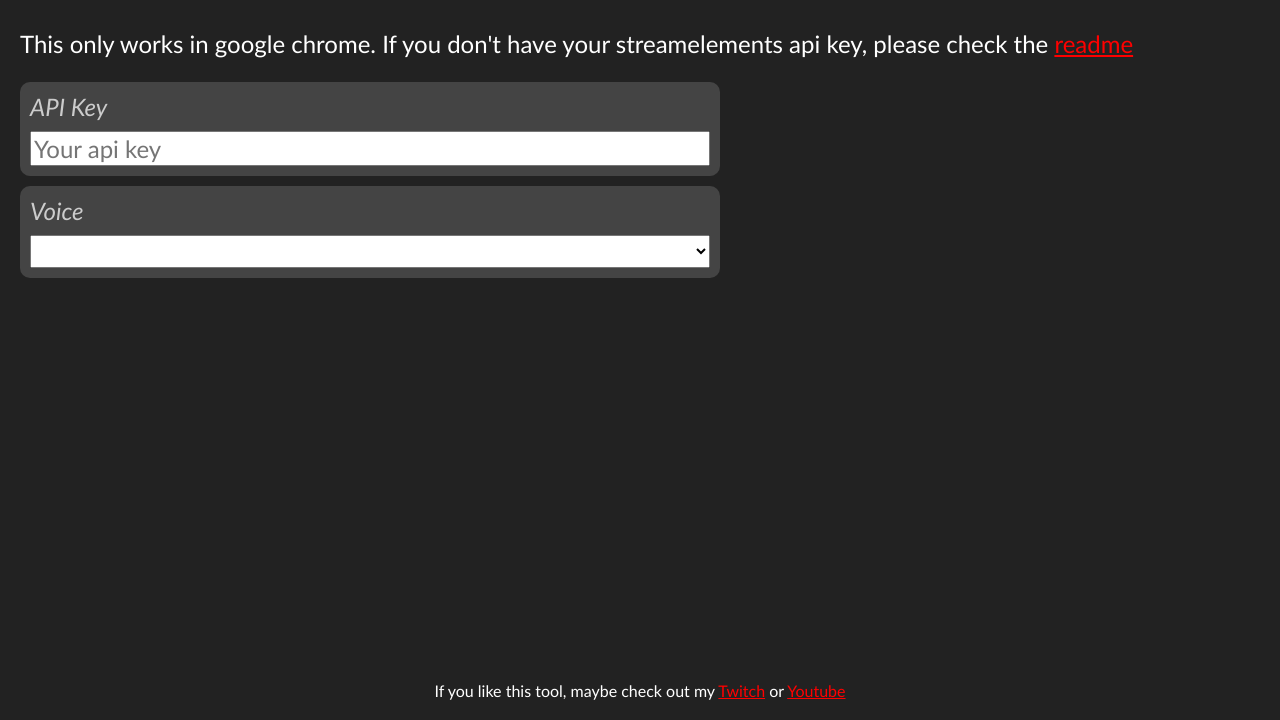
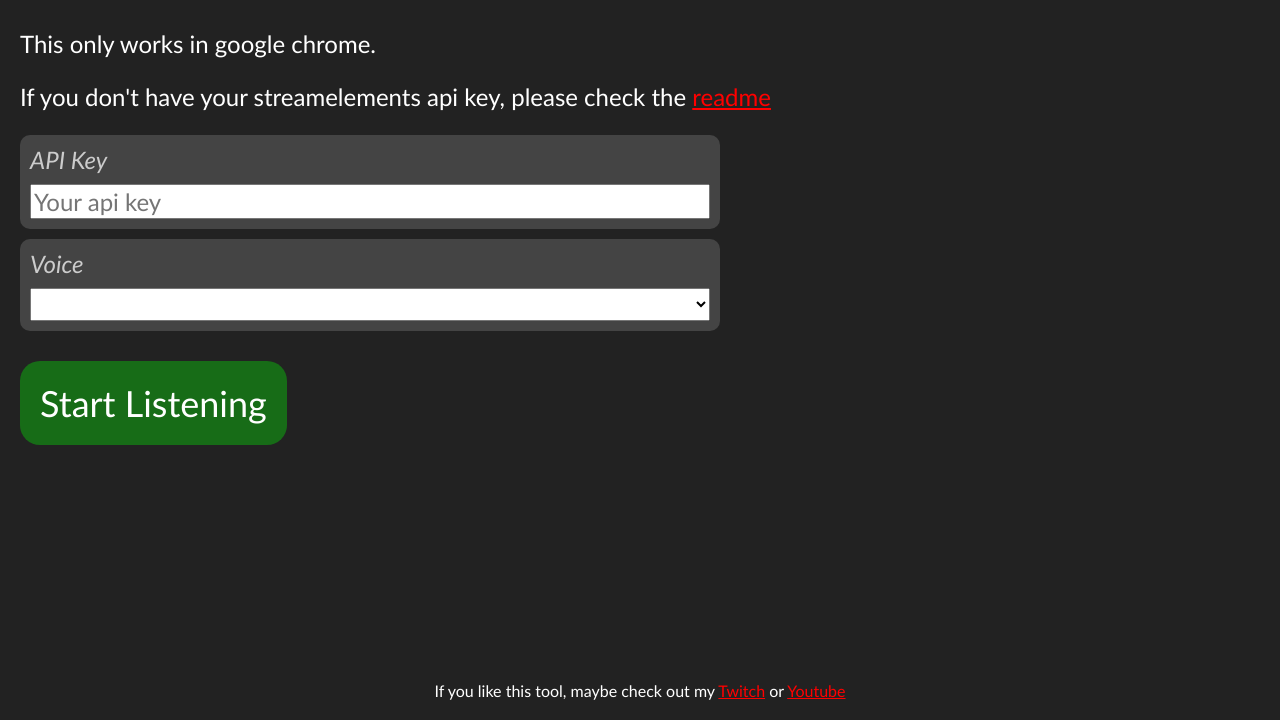
Before and after one commit to swolekat/simple-sttts, a plain HTML site: page index.html in a window 1280 px wide. Shown: the part 80-800 px from the top of the page. Drawn offline with Linux system fonts and the light colour scheme.

Commit message:
add start button

```diff
--- a/index.html
+++ b/index.html
@@ -60,6 +60,16 @@
             width: 100%;
         }
 
+        .start-button {
+            background: #176c17;
+            color: #fff;
+            font-size: 36px;
+            border: 0;
+            padding: 20px;
+            border-radius: 20px;
+            cursor: pointer;
+        }
+
         .footer {
             position: absolute;
             bottom: 0;
@@ -79,7 +89,10 @@
         Simple STTTS
     </h1>
     <p>
-        This only works in google chrome. If you don't have your streamelements api key, please check the <a href="https://github.com/swolekat/simple-sttts">readme</a>
+        This only works in google chrome.
+    </p>
+    <p>
+        If you don't have your streamelements api key, please check the <a href="https://github.com/swolekat/simple-sttts">readme</a>
     </p>
     <div class="controls">
         <div class="control">
@@ -187,6 +200,9 @@
             </div>
         </div>
     </div>
+    <button id="startButton" class="start-button" onclick="onStart()">
+        Start Listening
+    </button>
 
     <div class="footer">
         <div>
@@ -202,6 +218,8 @@
         let voice = 'Brian';
         let audioIsPlaying = false;
         let queue = [];
+        const recognition = new webkitSpeechRecognition();
+        let started = false;
 
         const sayMessage = (fullMessage) => {
             if(audioIsPlaying){
@@ -230,7 +248,6 @@
             voice = localStorage.getItem('simplesttts-voice') || 'Chabrungus';
             voiceSelect.value = voice;
 
-            const recognition = new webkitSpeechRecognition();
             recognition.continuous = false;
             recognition.lang = 'en-US';
             recognition.interimResults = false;
@@ -255,7 +272,6 @@
                 recognition.start();
             };
 
-            recognition.start();
         }
 
         init();
@@ -270,6 +286,14 @@
             window.localStorage.setItem('simplesttts-voice', voice);
         };
 
+        const onStart = () => {
+            if(started){
+                return;
+            }
+            recognition.start();
+            started = true;
+        };
+
     </script>
 </body>
 </html>
```
